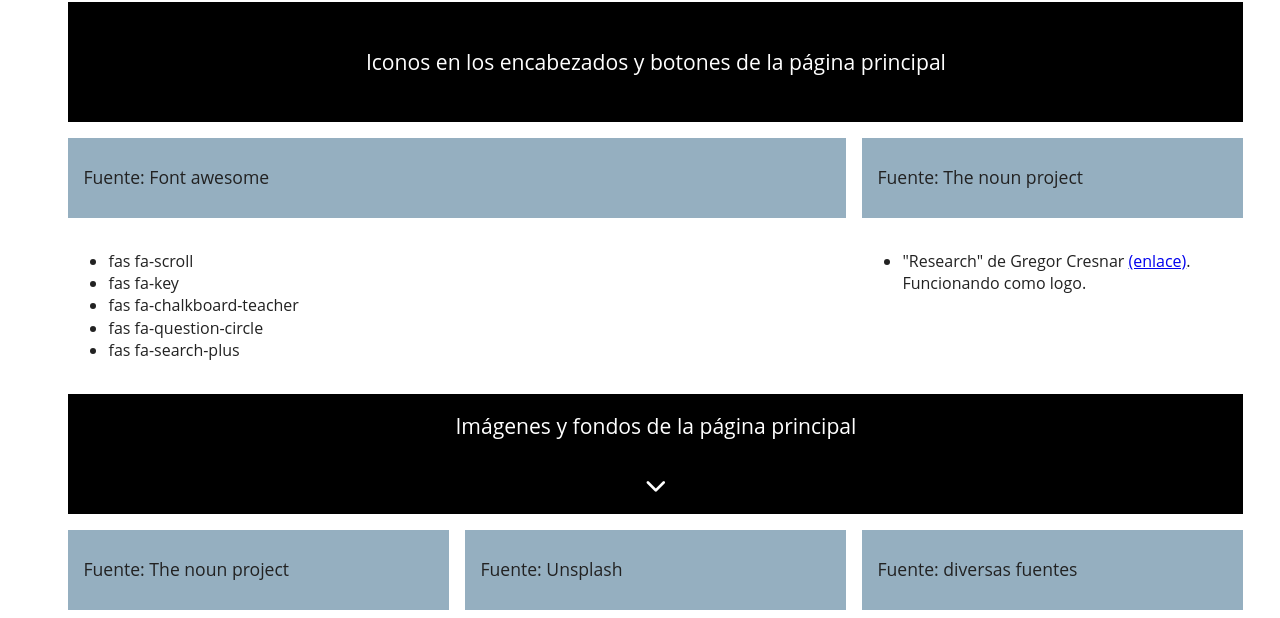
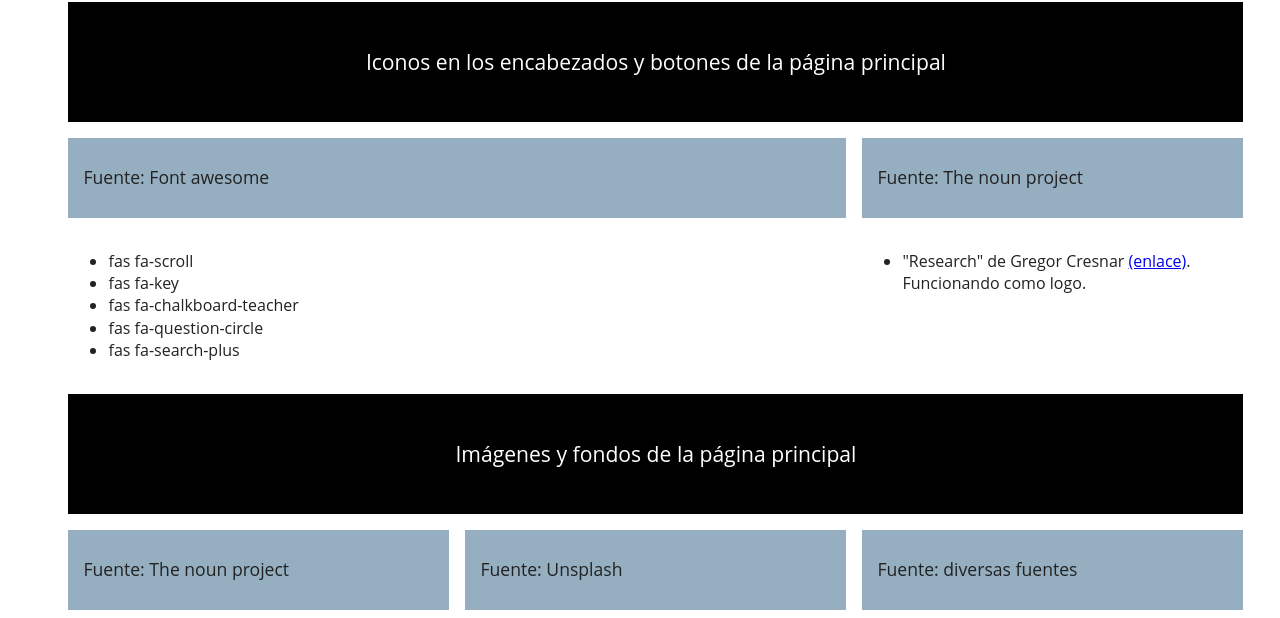
Before and after one commit to jgarrote8/2TICpro-invest, a plain HTML site: page about/creditos.html in a window 1280 px wide. Shown: the part 182-800 px from the top of the page. Drawn offline with Linux system fonts and the light colour scheme.

Commit message:
creditos.html

```diff
--- a/about/creditos.html
+++ b/about/creditos.html
@@ -182,7 +182,7 @@
           </ul>
         </div>
         <!--Otra sección-->
-        <div class="encabezado-2 item">Imágenes y fondos de la página principal <i class="fas fa-chevron-down"></i></div>
+        <div class="encabezado-2 item">Imágenes y fondos de la página principal</div>
         <div class="subencabezado-2-1 item">Fuente: The noun project</div>
         <div class="subencabezado-2-2 item">Fuente: Unsplash</div>
         <div class="subencabezado-2-3 item">Fuente: diversas fuentes</div>
```
